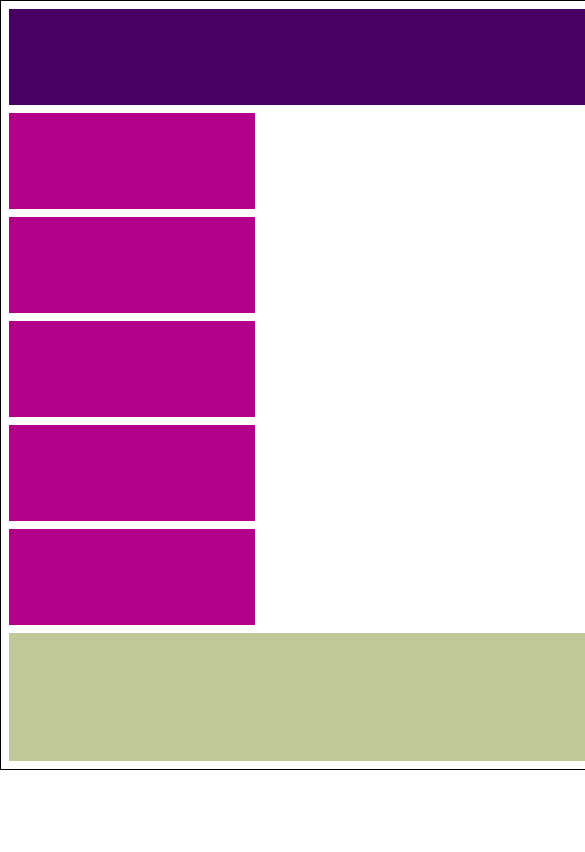
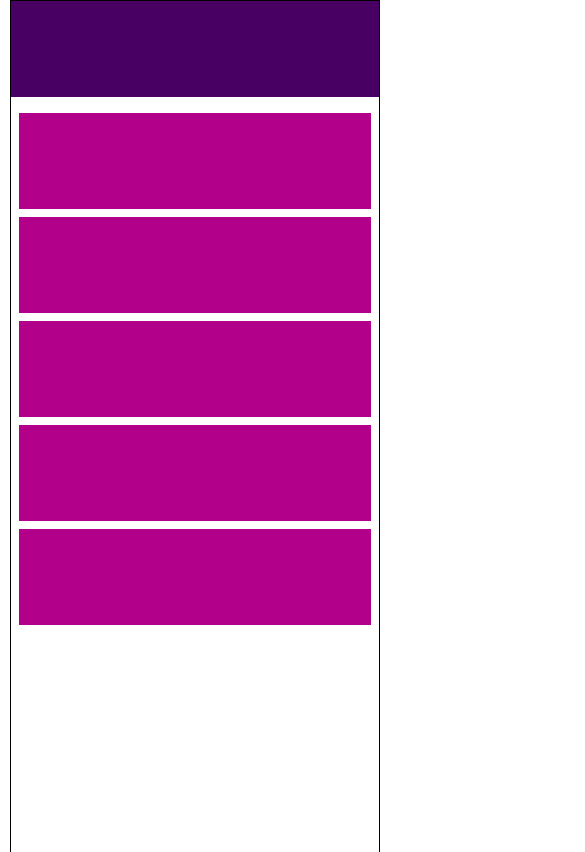
Before and after one commit to DavidAkerlind/task-codereview-7nov-mediaQ, a plain HTML site: page Övning 1 - desktop first/index.html in a window 390 px wide. Shown: the top 852 px of the page, 585 px wide, since content can reach past the window. Drawn offline with Linux system fonts and the light colour scheme.

Commit message:
I have done tastk 1 and 2

```diff
--- a/Övning 1 - desktop first/index.html
+++ b/Övning 1 - desktop first/index.html
@@ -1,9 +1,9 @@
 <!DOCTYPE html>
 <html lang="en">
     <head>
-    <meta charset="UTF-8">
-    <meta name="viewport" content="width=device-width, initial-scale=1.0">
-    <link rel="stylesheet" href="./styles/style.css">
+        <meta charset="UTF-8" />
+        <meta name="viewport" content="width=device-width, initial-scale=1.0" />
+        <link rel="stylesheet" href="./styles/style.css" />
         <title>Document</title>
     </head>
     <body>
@@ -22,10 +22,8 @@
                 <main></main>
 
                 <aside></aside>
-
             </div>
             <footer></footer>
         </div>
-
     </body>
 </html>
--- a/Övning 1 - desktop first/styles/style.css
+++ b/Övning 1 - desktop first/styles/style.css
@@ -8,7 +8,7 @@
     width: 1000px;
     min-width: 90%;
     margin: 0 auto;
-    padding: .5rem;
+    padding: 0.5rem;
     border: 1px solid black;
 }
 
@@ -19,6 +19,7 @@ header {
 }
 
 .content {
+    width: 100%;
     display: flex;
     justify-content: space-between;
 }
@@ -32,8 +33,8 @@ section {
 article {
     height: 6rem;
     width: 100%;
-    background-color: #B2008A;
-    margin-top: .5rem;
+    background-color: #b2008a;
+    margin-top: 0.5rem;
 }
 
 main {
@@ -45,48 +46,41 @@ aside {
     width: 25%;
     margin-top: 0.5rem;
     height: inherit;
-    background-color: #FD96A9;
+    background-color: #fd96a9;
 }
 
 footer {
-    background-color: #C1C99A;
+    background-color: #c1c99a;
     height: 8rem;
     width: 100%;
     margin-top: 0.5rem;
 }
 
+@media screen and (max-width: 400px) {
+    .wrapper {
+        width: 95%;
+        padding: 0;
+    }
+    .content {
+        flex-direction: column;
+        padding: 0.5rem;
+    }
+    section {
+        width: 100%;
+    }
+    main,
+    aside {
+        width: 100%;
+        height: 14rem;
+    }
+}
 
-
-
-
-
-
-
-
-
-
-
-
-
-
-
-
-
-
-
-
-
-
-
-
-
-
-
-/* @media screen and (max-width: 1020px) {
+@media screen and (max-width: 1020px) {
     .wrapper {
         width: 95%;
     }
 }
+/*
 
 @media screen and (max-width: 768px) {
     .wrapper {
--- a/Övning 1 - mobile first/styles/style.css
+++ b/Övning 1 - mobile first/styles/style.css
@@ -29,8 +29,8 @@ section {
 article {
     height: 6rem;
     width: 100%;
-    background-color: #B2008A;
-    margin-top: .5rem;
+    background-color: #b2008a;
+    margin-top: 0.5rem;
 }
 
 main {
@@ -41,13 +41,19 @@ main {
 aside {
     width: 100%;
     margin-top: 0.5rem;
-    height: 8rem;
-    background-color: #FD96A9;
+    min-height: 8rem;
+    background-color: #fd96a9;
 }
 
 footer {
-    background-color: #C1C99A;
+    background-color: #c1c99a;
     height: 8rem;
     width: 100%;
     margin-top: 0.5rem;
 }
+
+@media screen and (min-width: 576px) {
+    .content {
+        flex-direction: row;
+    }
+}
--- a/Övning 2 - desktop first/styles/style.css
+++ b/Övning 2 - desktop first/styles/style.css
@@ -7,7 +7,7 @@
 .wrapper {
     width: 95%;
     margin: 0 auto;
-    padding: .5rem;
+    padding: 0.5rem;
     border: 1px solid black;
 }
 
@@ -18,31 +18,32 @@ header {
 }
 
 ul {
-    margin-top: .5rem;
+    margin-top: 0.5rem;
     display: grid;
     grid-template-columns: repeat(auto-fit, minmax(22%, 1fr));
-    gap: .5rem;
+    gap: 0.5rem;
     width: 100%;
 }
 
 li {
     height: 6rem;
     width: 100%;
-    background-color: #B2008A;
+    background-color: #b2008a;
     list-style-type: none;
 }
 
 section {
+    margin-top: 1rem;
     width: 100%;
     display: flex;
     flex-direction: row;
+    gap: 1rem;
 }
 
 article {
     height: 50vh;
     flex: 1;
-    background-color: #FD96A9;
-    margin: .5rem .5rem 0 0;
+    background-color: #fd96a9;
 }
 
 article:nth-child(3) {
@@ -50,8 +51,24 @@ article:nth-child(3) {
 }
 
 footer {
-    background-color: #C1C99A;
+    background-color: #c1c99a;
     height: 8rem;
     width: 100%;
     margin-top: 0.5rem;
 }
+
+@media screen and (max-width: 556px) {
+    ul {
+        grid-template-columns: repeat(2, 1fr);
+    }
+    section {
+        flex-direction: column;
+        height: 20rem;
+        gap: 1rem;
+    }
+    article {
+        width: 100%;
+        height: 2rem;
+        flex: 2;
+    }
+}
--- a/Övning 2 - mobile first/styles/style.css
+++ b/Övning 2 - mobile first/styles/style.css
@@ -7,7 +7,7 @@
 .wrapper {
     width: 95%;
     margin: 0 auto;
-    padding: .5rem;
+    padding: 0.5rem;
     border: 1px solid black;
 }
 
@@ -18,17 +18,17 @@ header {
 }
 
 ul {
-    margin-top: .5rem;
+    margin-top: 0.5rem;
     display: grid;
     grid-template-columns: repeat(auto-fit, minmax(45%, 1fr));
-    gap: .5rem;
+    gap: 0.5rem;
     width: 100%;
 }
 
 li {
     height: 6rem;
     width: 100%;
-    background-color: #B2008A;
+    background-color: #b2008a;
     list-style-type: none;
 }
 
@@ -41,45 +41,30 @@ section {
 article {
     height: 8rem;
     width: 100%;
-    background-color: #FD96A9;
-    margin-top: .5rem;
+    background-color: #fd96a9;
+    margin-top: 0.5rem;
 }
 
 footer {
-    background-color: #C1C99A;
+    background-color: #c1c99a;
     height: 8rem;
     width: 100%;
     margin-top: 0.5rem;
 }
 
+@media screen and (min-width: 556px) {
+    ul {
+        grid-template-columns: repeat(4, 1fr);
+    }
 
-
-
-
-
-
-
-
-
-
-
-
-
-
-
-
-
-
-
-
-
-
-
-
-
-
-
-
+    section {
+        flex-direction: row;
+        gap: 1rem;
+    }
+    article {
+        height: 25rem;
+    }
+}
 
 /* @media screen and (min-width: 850px) {
     section {
```
Lines whose indentation alone changed are shown as unchanged.
